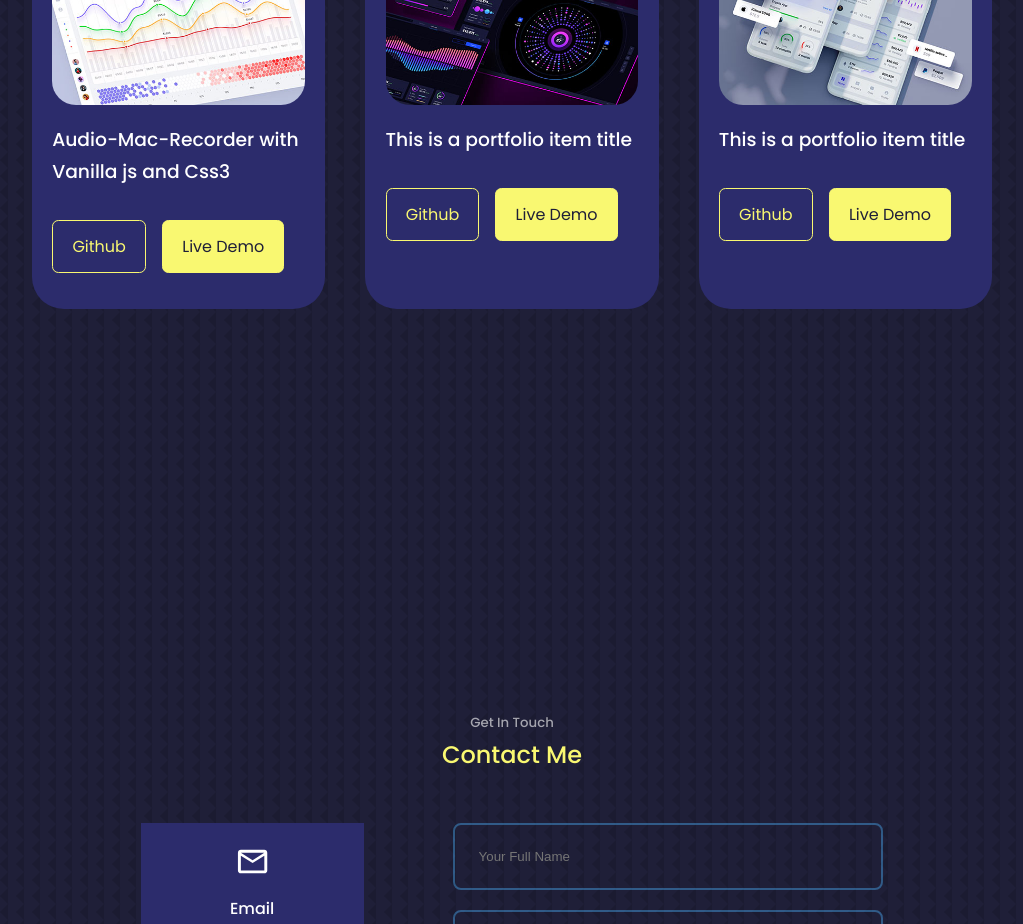
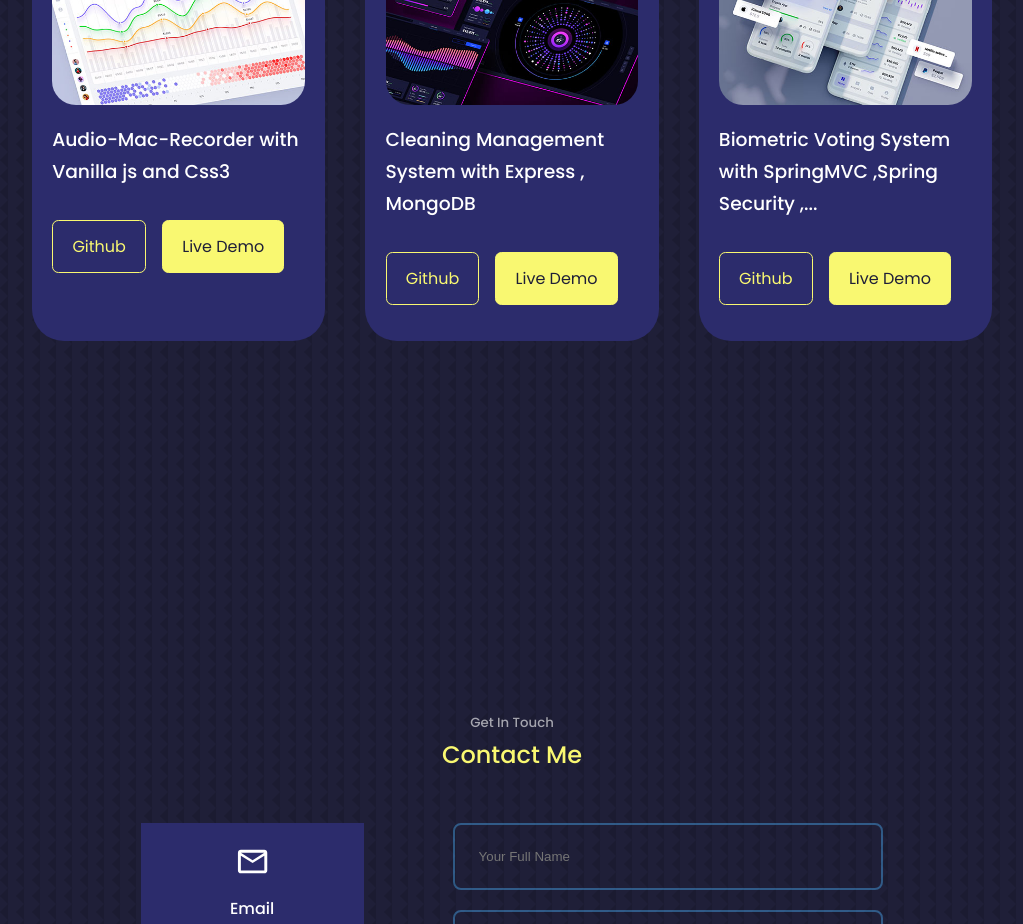
Before and after one commit to MFASHINGABO/Mfashingabo-Prince, a React (Create React App) app: page / in a window 1280 px wide. Shown: the part 3000-3924 px from the top of the page, without its empty margins (128-1151 px from the left). Built offline with nearby package versions, Linux system fonts and the light colour scheme.

Commit message:
Update Portfolio.jsx

```diff
--- a/src/components/portfolio/Portfolio.jsx
+++ b/src/components/portfolio/Portfolio.jsx
@@ -25,7 +25,7 @@ const Portfolio =()=> {
             <div className="portfolio__item-image">
               <img src={IMG2} alt=""/>
             </div>
-           <h3>This is a portfolio item title</h3>
+           <h3>Cleaning Management System with Express , MongoDB</h3>
            <div className="portfolio__item-cta">
            <a href="https://github.com" className='btn' target='_blank'>Github</a>
            <a href="https://dribbble.com/alien_pixels" className='btn btn-primary' target='_blank'> Live Demo</a></div>
@@ -34,7 +34,7 @@ const Portfolio =()=> {
             <div className="portfolio__item-image">
               <img src={IMG3} alt=""/>
             </div>
-           <h3>This is a portfolio item title</h3>
+           <h3>Biometric Voting System with SpringMVC ,Spring Security ,...</h3>
            <div className="portfolio__item-cta">
            <a href="https://github.com" className='btn' target='_blank'>Github</a>
            <a href="https://dribbble.com/alien_pixels" className='btn btn-primary' target='_blank'> Live Demo</a></div>
```
